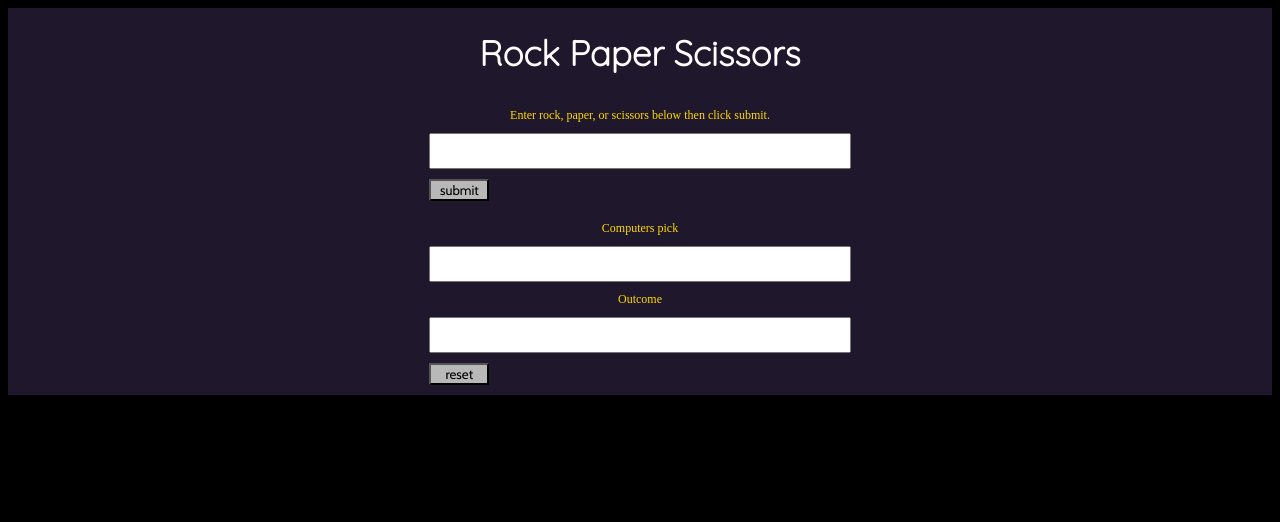
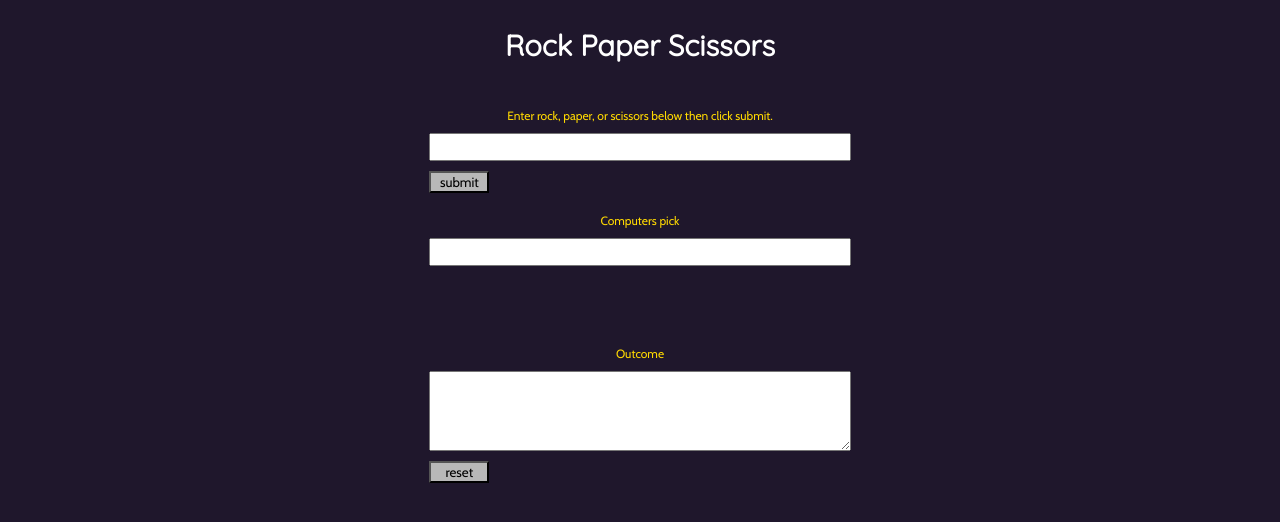
Before and after one commit to chrism-48/Javascript-rock-paper-scissors, a plain HTML site: page index.html in a window 1280 px wide. Drawn offline with Linux system fonts and the light colour scheme.

Commit message:
changed style, stiil needs logic fix

```diff
--- a/index.html
+++ b/index.html
@@ -15,13 +15,13 @@
             <div class="container2">
                 <label class="label1"for="question">Enter rock, paper, or scissors
                      below then click submit.</label>
-                <input id="your_turn" class="question"type="text" value="">
-                <button id="btn1" onclick="playerSelection()">submit</button>
+                <input id="your_turn" class="question"type="text" >
+                <button id="btn1" onclick="playerSelection(),computerSelection(), playRound(user, computer)">submit</button>
                 <label class="label1">Computers pick</label>
-                <input id="computers_pick" class="question"type="text" value="" readonly>
-                <!-- <button id="btn1" onclick="playRound()">click</button> -->
+                <input id="computers_pick" class="question"type="text" readonly>
+                <!-- <button id="btn1" onclick="playRound(user, computer)">click</button> -->
                 <label class="label1"for="">Outcome</label>
-                <input id="tell_winner" class="question"type="text" value="" readonly>
+                <textarea name="" id="tell_winner" cols="18" rows="2"></textarea>
                 <button id="clearAll">reset</button>
 
 
--- a/main.js
+++ b/main.js
@@ -6,38 +6,36 @@
 
 // -------------- initialize variables -------------------- //
 
-// let gameQuestion;
-// let randomItem;
+
 let gameVar;
 let user = document.getElementById("your_turn");
 let computer = document.getElementById("computers_pick");
 let whoWins = document.getElementById("tell_winner");
-
 let resetButton = document.getElementById("clearAll").addEventListener("click", clearBoard );
 
 
 // -------------------- get user input -------------------- //
 
+
 function playerSelection() {
-    // gameQuestion = prompt("Enter (rock) or (paper) or (scissors).").toLowerCase();
-    // user = user.value.toLowerCase();
-    user.value.toLowerCase();
-    console.log(`You have chosen ${user.value}.`);
     computerSelection();
+    // console.log(`You have chosen ${user.value.toLowerCase()}.`);
+    user.value.toLowerCase()
+    // playRound(user, computer);
+    // setTimeout(function(){playRound(user, computer)},300);
     return user.value;
+
 
 }
 
+// --------------- get computer random input ------------- //
 
-// --------------- get computer random input ------------- //
 
 function computerSelection() {
     let gameVar = ['rock', 'paper', 'scissors'];
     computer.value = gameVar[Math.floor(Math.random() * gameVar.length)];
-    console.log(`Computer has chosen ${computer.value}.`);
+    // console.log(`Computer has chosen ${computer.value}.`);
     // computer.value = computer.value;
-    computer.value = computer.value;
-    // playRound(user, computer);
     return computer.value;
 
 
@@ -46,60 +44,44 @@ function computerSelection() {
 
 // -------------- Find the winner of the game ------------- //
 
-function playRound() {
-
+function playRound(user, computer) {
+    // user = user.value;
+    // computer = computer.value;
+    console.log(user.value)
 
     if (user.value === 'rock' && computer.value === 'rock') {
-        console.log(`1st instance ${whoWins.value}`)
-        whoWins.value = ('It is a tie!');
+        whoWins.value = 'It is a tie!';
     } else if (user.value === 'rock' && computer.value === 'paper') {
-        console.log(`2nd instance ${whoWins.value}`)
-        whoWins.value = ('Paper covers rock, computer wins.');
+        whoWins.value = 'Paper covers rock, computer wins.';
+
     } else if (user.value === 'rock' && computer.value === 'scissors') {
-        console.log(`3rd instance ${whoWins.value}`)
-        whoWins.value = ('Rock breaks scissors, you win!');
+        whoWins.value = 'Rock breaks scissors, you win!';
+
     } else if (user.value === 'paper' && computer.value === 'rock') {
-        console.log(`4th instance ${whoWins.value}`)
-        whoWins.value = ('Paper covers rock, you win!');
+        whoWins.value = 'Paper covers rock, you win!';
+
     } else if (user.value === 'paper' && computer.value === 'paper') {
-        console.log(`5th instance ${whoWins.value}`)
-        whoWins.value = ('It is a tie!');
+        whoWins.value = 'It is a tie!';
+
     } else if (user.value === 'paper' && computer.value === 'scissors') {
-        console.log(`6th instance ${whoWins.value}`)
-        whoWins.value = ('Scissors cuts paper, computer wins.');
+        whoWins.value = 'Scissors cuts paper, computer wins.';
+
     } else if (user.value === 'scissors' && computer.value === 'rock') {
-        console.log(`7th instance ${whoWins.value}`)
-        whoWins.value = ('Rock breaks scissors, computer wins.');
+        whoWins.value = 'Rock breaks scissors, computer wins.';
+
     } else if (user.value === 'scissors' && computer.value === 'paper') {
-        console.log(`8th instance ${whoWins.value}`)
-        whoWins.value = ('Scissors cuts paper, you win!');
+        whoWins.value = 'Scissors cuts paper, you win!';
+
     } else if (user.value === 'scissors' && computer.value === 'scissors') {
-        console.log(`9th instance ${whoWins.value}`)
-        whoWins.value = ('It is a tie!');
+        whoWins.value = 'It is a tie!';
     }
 
 }
+
+// -------------- Clear all input boxes ------------- //
 
 function clearBoard() {
     user.value = " ";
     computer.value = " ";
     whoWins.value = " ";
-
-
 }
-
-// ------------------- Reset program ---------------------- //
-
-// function clear() {
-//     prompt("Click OK to play again.")
-//     location.reload();
-// }
-
-// ---------------------- Run program --------------------- //
-// prompt('You need developer tools console open to play this game, if not open hit F12 in firefox to open console.')
-// console.log("Let's play a game of rock paper scissors!")
-// console.log("Enter rock paper or scissors into prompt.")
-// playerSelection();
-// computerSelection();
-// playRound(gameQuestion,randomItem);
-// clear()
--- a/style.css
+++ b/style.css
@@ -1,6 +1,6 @@
 @font-face {
     font-family: myFont1 ;
-    src: url("fonts/Quicksand-Light.ttf");
+    src: url("fonts/Quicksand-Regular.ttf");
 
 }
 
@@ -11,7 +11,7 @@
 }
 
 body {
-    background-color:black;
+    background-color:rgb(31, 23, 44);
 }
 .whole_container {
     display:grid;
@@ -34,9 +34,9 @@ body {
 #name {
     color:white;
     font-family:myFont1, Arial, Helvetica, sans-serif;
-    font-size:35px;
+    font-size:29px;
     text-align: center;
-    margin-bottom:40px;
+    padding-bottom:40px;
 }
 
 
@@ -54,13 +54,14 @@ body {
     color:rgb(255, 217, 0);
     font-size:12px;
     text-align:center;
+    font-family: myFont2, Arial, Helvetica, sans-serif;
 }
 
 .question {
     text-align: center;
     font-family:myfont2, Arial, Helvetica, sans-serif;
-    letter-spacing: 1.5px;
-    font-size:25px;
+    letter-spacing: 1.0px;
+    font-size:18px;
 }
 
 #btn1 {
@@ -72,9 +73,16 @@ body {
 }
 
 #computers_pick {
-    margin-bottom:0px;
+    margin-bottom:70px;
 }
-
+#tell_winner {
+    margin-top:0px;
+    font-size:23px;
+    text-align: center;
+    font-family: myFont2, Arial, Helvetica, sans-serif;
+    padding-top:20px;
+    color:rgb(0, 0, 0);
+}
 #clearAll {
     margin-bottom:10px;
     background-color:rgb(184, 184, 184);
```
